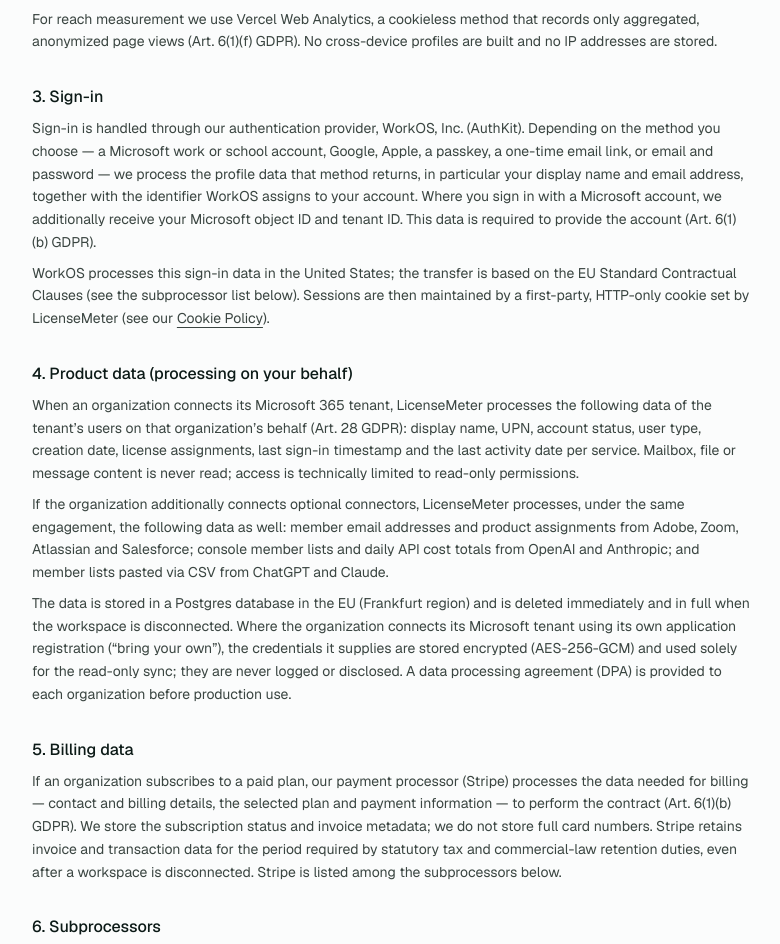
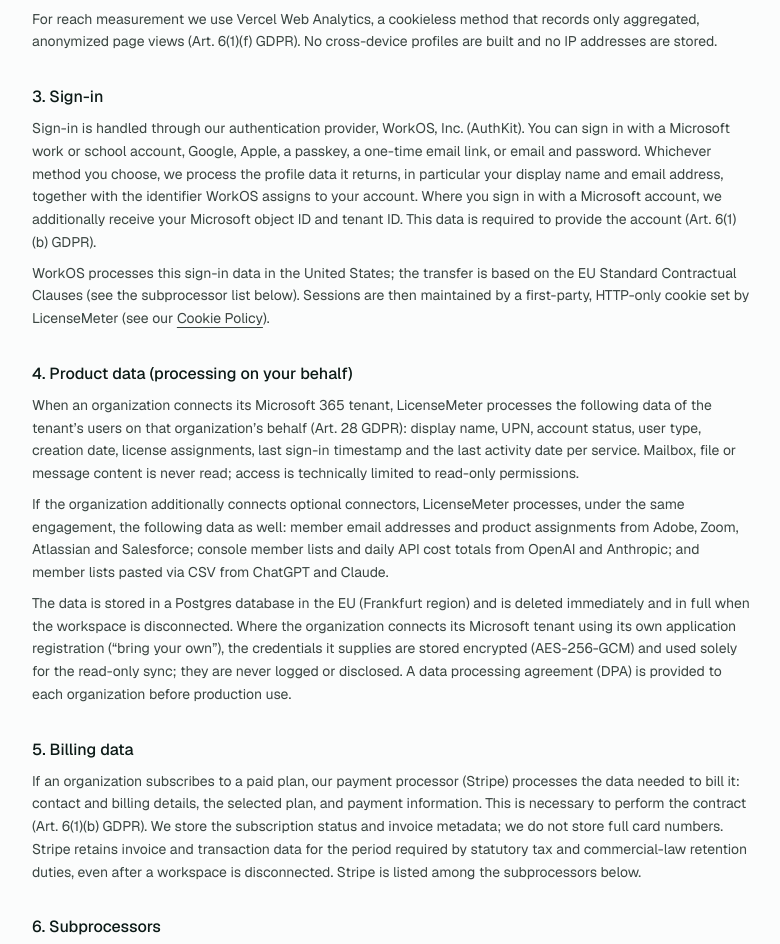
Before and after one commit to owime/licensemeter-website, a Next.js app: page /privacy in a window 1280 px wide. Shown: the part 548-1492 px from the top of the page, without its empty margins (248-1028 px from the left). Built offline with nearby package versions, Linux system fonts and the light colour scheme; no server answers; what @workos-inc/authkit-nextjs would draw is missing.

Commit message:
Remove em dashes from the privacy policy
Rewrite the sign-in and billing-data sentences without em-dash
parentheticals and switch the subprocessor-list separator to a colon.

```diff
--- a/src/app/(marketing)/privacy/page.tsx
+++ b/src/app/(marketing)/privacy/page.tsx
@@ -83,9 +83,9 @@ export default function PrivacyPolicyPage() {
       <Section title="3. Sign-in">
         <p>
           Sign-in is handled through our authentication provider, WorkOS, Inc.
-          (AuthKit). Depending on the method you choose &mdash; a Microsoft work
-          or school account, Google, Apple, a passkey, a one-time email link, or
-          email and password &mdash; we process the profile data that method
+          (AuthKit). You can sign in with a Microsoft work or school account,
+          Google, Apple, a passkey, a one-time email link, or email and
+          password. Whichever method you choose, we process the profile data it
           returns, in particular your display name and email address, together
           with the identifier WorkOS assigns to your account. Where you sign in
           with a Microsoft account, we additionally receive your Microsoft object
@@ -140,9 +140,9 @@ export default function PrivacyPolicyPage() {
       <Section title="5. Billing data">
         <p>
           If an organization subscribes to a paid plan, our payment processor
-          (Stripe) processes the data needed for billing &mdash; contact and
-          billing details, the selected plan and payment information &mdash; to
-          perform the contract (Art. 6(1)(b) GDPR). We store the subscription
+          (Stripe) processes the data needed to bill it: contact and billing
+          details, the selected plan, and payment information. This is necessary
+          to perform the contract (Art. 6(1)(b) GDPR). We store the subscription
           status and invoice metadata; we do not store full card numbers. Stripe
           retains invoice and transaction data for the period required by
           statutory tax and commercial-law retention duties, even after a
@@ -163,7 +163,7 @@ export default function PrivacyPolicyPage() {
                 ·
               </span>
               <span>
-                <span className="text-ink">{sp.name}</span> — {sp.purpose},{" "}
+                <span className="text-ink">{sp.name}</span>: {sp.purpose},{" "}
                 {sp.location} ({sp.basis}).
               </span>
             </li>
```
